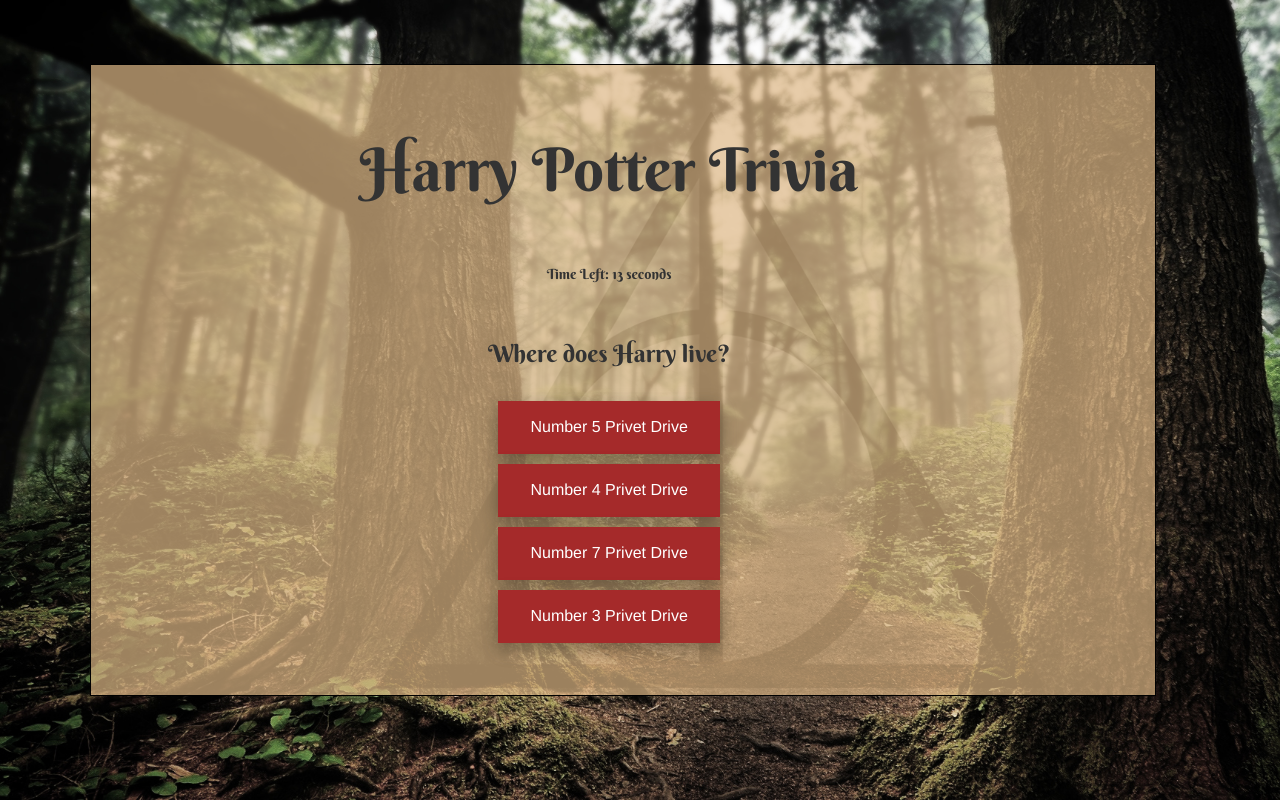
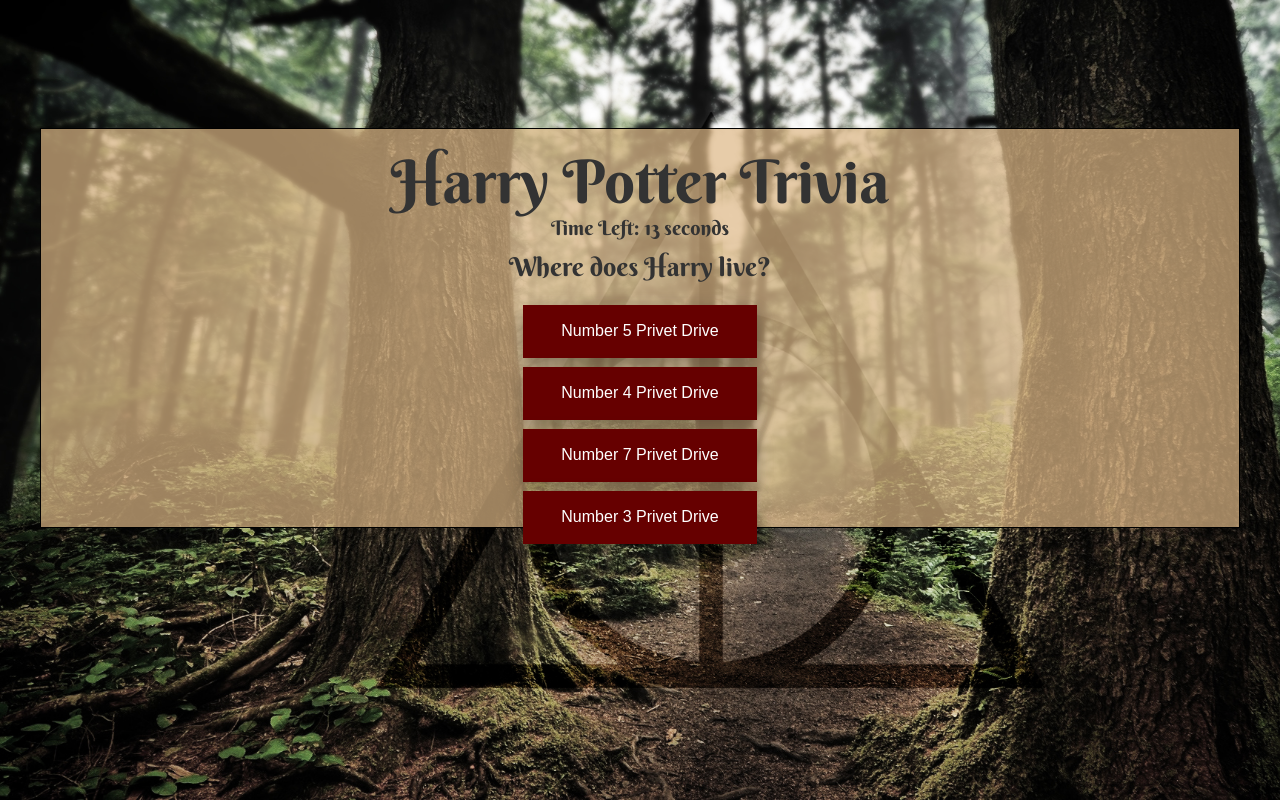
Before and after one commit to jessicaprado/TriviaGame, a PHP site: page / in a window 1280 px wide. Run offline with PHP 8.4, Linux system fonts and the light colour scheme.

Commit message:
replaced css with sass

```diff
--- a/assets/css/reset.css
+++ /dev/null
@@ -1,48 +0,0 @@
-/* http://meyerweb.com/eric/tools/css/reset/
-   v2.0 | 20110126
-   License: none (public domain)
-*/
-
-html, body, div, span, applet, object, iframe,
-h1, h2, h3, h4, h5, h6, p, blockquote, pre,
-a, abbr, acronym, address, big, cite, code,
-del, dfn, em, img, ins, kbd, q, s, samp,
-small, strike, strong, sub, sup, tt, var,
-b, u, i, center,
-dl, dt, dd, ol, ul, li,
-fieldset, form, label, legend,
-table, caption, tbody, tfoot, thead, tr, th, td,
-article, aside, canvas, details, embed,
-figure, figcaption, footer, header, hgroup,
-menu, nav, output, ruby, section, summary,
-time, mark, audio, video {
-	margin: 0;
-	padding: 0;
-	border: 0;
-	font-size: 100%;
-	font: inherit;
-	vertical-align: baseline;
-}
-/* HTML5 display-role reset for older browsers */
-article, aside, details, figcaption, figure,
-footer, header, hgroup, menu, nav, section {
-	display: block;
-}
-body {
-	line-height: 1;
-}
-ol, ul {
-	list-style: none;
-}
-blockquote, q {
-	quotes: none;
-}
-blockquote:before, blockquote:after,
-q:before, q:after {
-	content: '';
-	content: none;
-}
-table {
-	border-collapse: collapse;
-	border-spacing: 0;
-}
--- a/assets/css/style.css
+++ b/assets/css/style.css
@@ -1,77 +1,130 @@
+body {
+  font-family: arial;
+  background: #f8f9fb;
+}
+
+html, body, ul, ol, li, form, fieldset, legend {
+  margin: 0;
+  padding: 0;
+}
+
+h1, h2, h3, h4, h5, h6, p {
+  margin-top: 0;
+}
+
+fieldset, img {
+  border: 0;
+}
+
+li {
+  list-style: none;
+}
+
+.wrapper {
+  width: 100%;
+  max-width: 1200px;
+  margin: 0 auto;
+  padding: 0 20px;
+  box-sizing: border-box;
+}
+
 body {
   background-image: url("../images/bg.jpg");
   background-size: cover;
   background-repeat: repeat;
+  display: -webkit-flex;
+  display: -ms-flexbox;
+  display: flex;
+  -webkit-align-items: baseline;
+  -ms-flex-align: baseline;
+  align-items: baseline;
 }
 
-p {
+#timer {
   text-align: center;
-	font-family: 'Berkshire Swash', cursive;
+  font-family: "Berkshire Swash", cursive;
+  font-size: 20px;
 }
 
 h1 {
   text-align: center;
+  font-family: "Berkshire Swash", cursive;
   font-size: 60px;
-	font-family: 'Berkshire Swash', cursive;
+  margin-top: 20px;
+  margin-right: auto;
 }
 
 .wrapper {
   background-color: rgba(222, 184, 135, 0.7);
   border: black solid 1px;
-	margin: 5% 5% 5% 7%;
+  height: 50%;
+  margin-top: 10%;
+  display: -webkit-flex;
+  display: -ms-flexbox;
+  display: flex;
+  -webkit-flex-direction: column;
+  -ms-flex-direction: column;
+  flex-direction: column;
+  -webkit-align-items: center;
+  -ms-flex-align: center;
+  align-items: center;
 }
-
-.logo {
-	margin: 5% 5% 0% 7%;
-}
-
-.timer {
-	margin: 5% 5% 2% 7%;
-}
-
 
 .question {
   text-align: center;
-	font-family: 'Berkshire Swash', cursive;
-	font-size: 24px;
-	margin: 2% 5% 3% 7%;
-}
-
-.answer{
-	display: none;
-}
-
-.options {
-	margin: 0 0 2% 7%;
-	text-align: center;
+  font-family: "Berkshire Swash", cursive;
+  font-size: 26px;
+  margin-bottom: 2%;
 }
 
 .result {
   text-align: center;
-	margin: 0% 5% 2% 7%;
-	font-family: 'Berkshire Swash', cursive;
-	font-size: 24px;
+  font-family: "Berkshire Swash", cursive;
+  font-size: 26px;
 }
 
-button {
-	background-color: brown;
-	position: relative;
+.result button {
+  background-color: #660000;
   border: none;
   color: white;
   padding: 15px 32px;
   text-align: center;
   text-decoration: none;
-    display: block;
-    box-shadow: 0 8px 16px 0 rgba(0,0,0,0.2), 0 6px 20px 0 rgba(0,0,0,0.19);
+  box-shadow: 0 8px 16px 0 rgba(0, 0, 0, 0.2), 0 6px 20px 0 rgba(0, 0, 0, 0.19);
   font-size: 16px;
-    margin: 0 auto;
-    margin-bottom: 10px;
   cursor: pointer;
 }
 
-.intro {
-	background-color: rgba(222, 184, 135, 0.7);
-	border: black solid 1px;
-	margin: 300px auto;
-	width: 50%;
+.result button:hover {
+  background: maroon;
 }
+
+.options {
+  display: -webkit-flex;
+  display: -ms-flexbox;
+  display: flex;
+  -webkit-flex-direction: column;
+  -ms-flex-direction: column;
+  flex-direction: column;
+  -webkit-align-items: center;
+  -ms-flex-align: center;
+  align-items: center;
+}
+
+.options button {
+  margin-bottom: 1%;
+  width: 25%;
+  background-color: #660000;
+  border: none;
+  color: white;
+  padding: 15px 32px;
+  text-align: center;
+  text-decoration: none;
+  box-shadow: 0 8px 16px 0 rgba(0, 0, 0, 0.2), 0 6px 20px 0 rgba(0, 0, 0, 0.19);
+  font-size: 16px;
+  cursor: pointer;
+}
+
+.options button:hover {
+  background: maroon;
+}
--- /dev/null
+++ b/assets/scss/mixins.scss
@@ -0,0 +1,26 @@
+@mixin textFormat {
+  text-align: center;
+  font-family: $cursiveFont;
+}
+
+@mixin grid($cols, $mgn){
+  float: left;
+  width: ((100% - (($cols - 1) * $mgn)) / $cols );
+  margin-right: $mgn;
+  margin-bottom: $mgn;
+  &:nth-child(#{$cols}n){
+    margin-right: 0;
+  }
+}
+
+@mixin buttons {
+  background-color: $darkRed;
+  border: none;
+  color: white;
+  padding: 15px 32px;
+  text-align: center;
+  text-decoration: none;
+  box-shadow: 0 8px 16px 0 rgba(0,0,0,0.2), 0 6px 20px 0 rgba(0,0,0,0.19);
+  font-size: 16px;
+  cursor: pointer;
+}
--- /dev/null
+++ b/assets/scss/reset.scss
@@ -0,0 +1,18 @@
+body{font-family: arial; background: #f8f9fb}
+html, body, ul, ol, li, form, fieldset, legend
+{
+  margin: 0;
+  padding: 0;
+}
+
+h1, h2, h3, h4, h5, h6, p { margin-top: 0; }
+fieldset,img { border: 0; }
+li { list-style: none; }
+
+.wrapper{
+  width: 100%;
+  max-width: 1200px;
+  margin: 0 auto;
+  padding: 0 20px;
+  box-sizing: border-box;
+}
--- /dev/null
+++ b/assets/scss/style.scss
@@ -0,0 +1,64 @@
+@import "reset";
+@import "variables";
+@import "mixins";
+
+body {
+  background-image: url("../images/bg.jpg");
+  background-size: cover;
+  background-repeat: repeat;
+  display: flex;
+  align-items: baseline;
+}
+
+#timer {
+  @include textFormat;
+  font-size: 20px;
+}
+
+h1 {
+  @include textFormat;
+  font-size: $title;
+  margin-top: 20px;
+  margin-right: auto;
+}
+
+.wrapper {
+  background-color: $lightBrown;
+  border: $blackBorder;
+  height: 50%;
+  margin-top: 10%;
+  display: flex;
+  flex-direction: column;
+  align-items: center;
+}
+
+.question {
+  @include textFormat;
+  font-size: 26px;
+  margin-bottom: 2%;
+}
+
+.result {
+  @include textFormat;
+  font-size: 26px;
+  button {
+    @include buttons;
+    &:hover {
+      background: lighten($darkRed, 5);
+    }
+  }
+}
+
+.options {
+  display: flex;
+  flex-direction: column;
+  align-items: center;
+  button {
+    margin-bottom: 1%;
+    width: (100%/4);
+    @include buttons;
+    &:hover {
+      background: lighten($darkRed, 5);
+    }
+  }
+}
--- /dev/null
+++ b/assets/scss/variables.scss
@@ -0,0 +1,5 @@
+$title: 60px;
+$cursiveFont: 'Berkshire Swash', cursive;
+$lightBrown: rgba(222, 184, 135, 0.7);
+$blackBorder: black solid 1px;
+$darkRed: #660000
--- a/index.html
+++ b/index.html
@@ -5,13 +5,13 @@
 </head>
 
 <body>
-	<link rel="stylesheet" type="text/css" href="assets/css/reset.css">
 	<link rel="stylesheet" href="https://maxcdn.bootstrapcdn.com/bootstrap/3.3.7/css/bootstrap.min.css">
 	<link rel="stylesheet" type="text/css" href="assets/css/style.css">
 	<link href="https://fonts.googleapis.com/css?family=Berkshire+Swash" rel="stylesheet">
 	<link href="https://fonts.googleapis.com/css?family=Hind:700" rel="stylesheet">
 	<script src="https://code.jquery.com/jquery-2.2.3.js" integrity="sha256-laXWtGydpwqJ8JA+X9x2miwmaiKhn8tVmOVEigRNtP4=" crossorigin="anonymous"></script>
 	<script type="text/javascript" src="assets/javascript/app.js"></script>
+
 
 		<div class="quiz col-md-10 wrapper">
 			<div class="logo col-md-10">
@@ -26,6 +26,5 @@
 			<div class="options col-md-10"></div>
 			<div class="result col-md-10"></div>
 		</div>
-
 </body>
 </html>
```
Also changed, not shown: 1 other file. Lines whose indentation alone changed are shown as unchanged.
